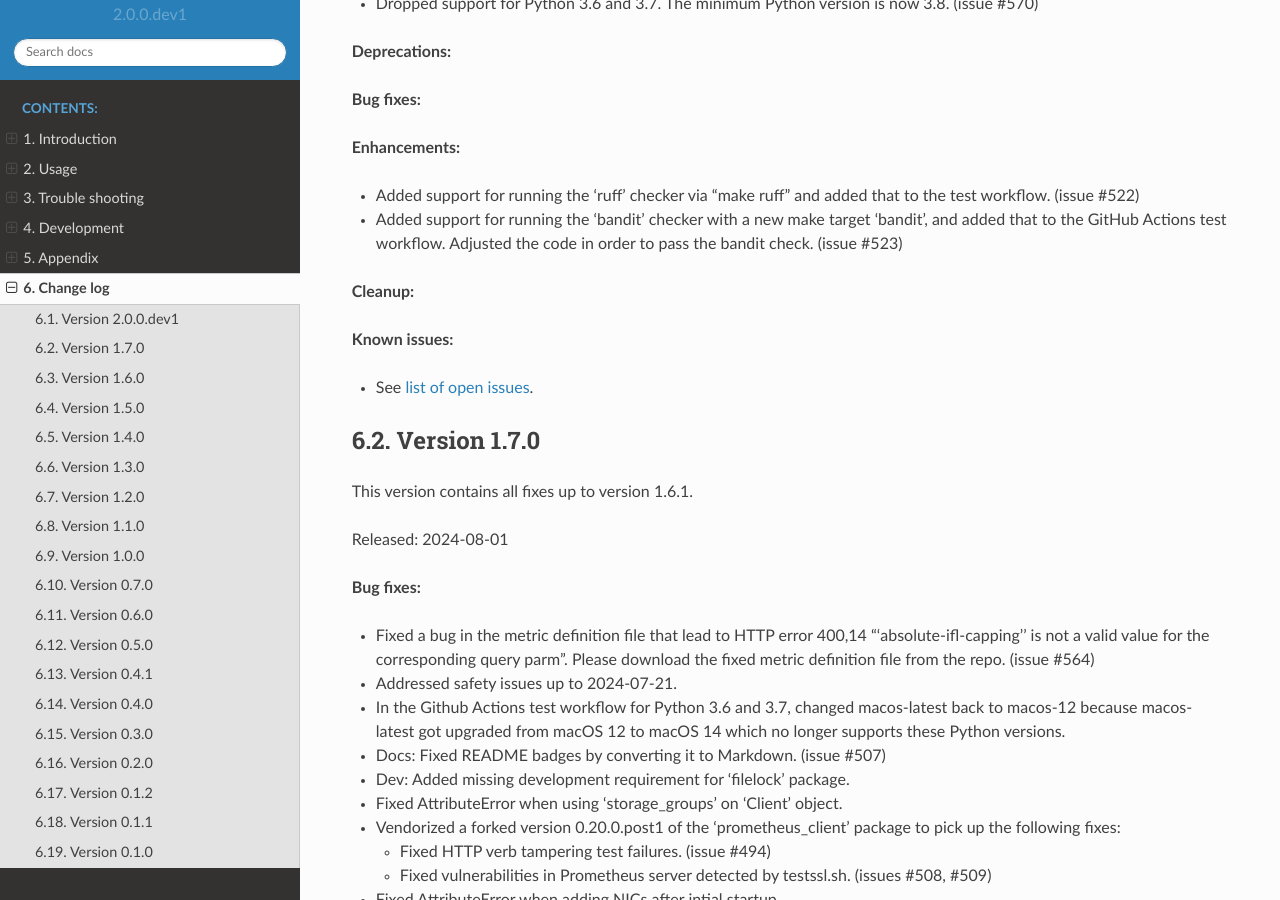
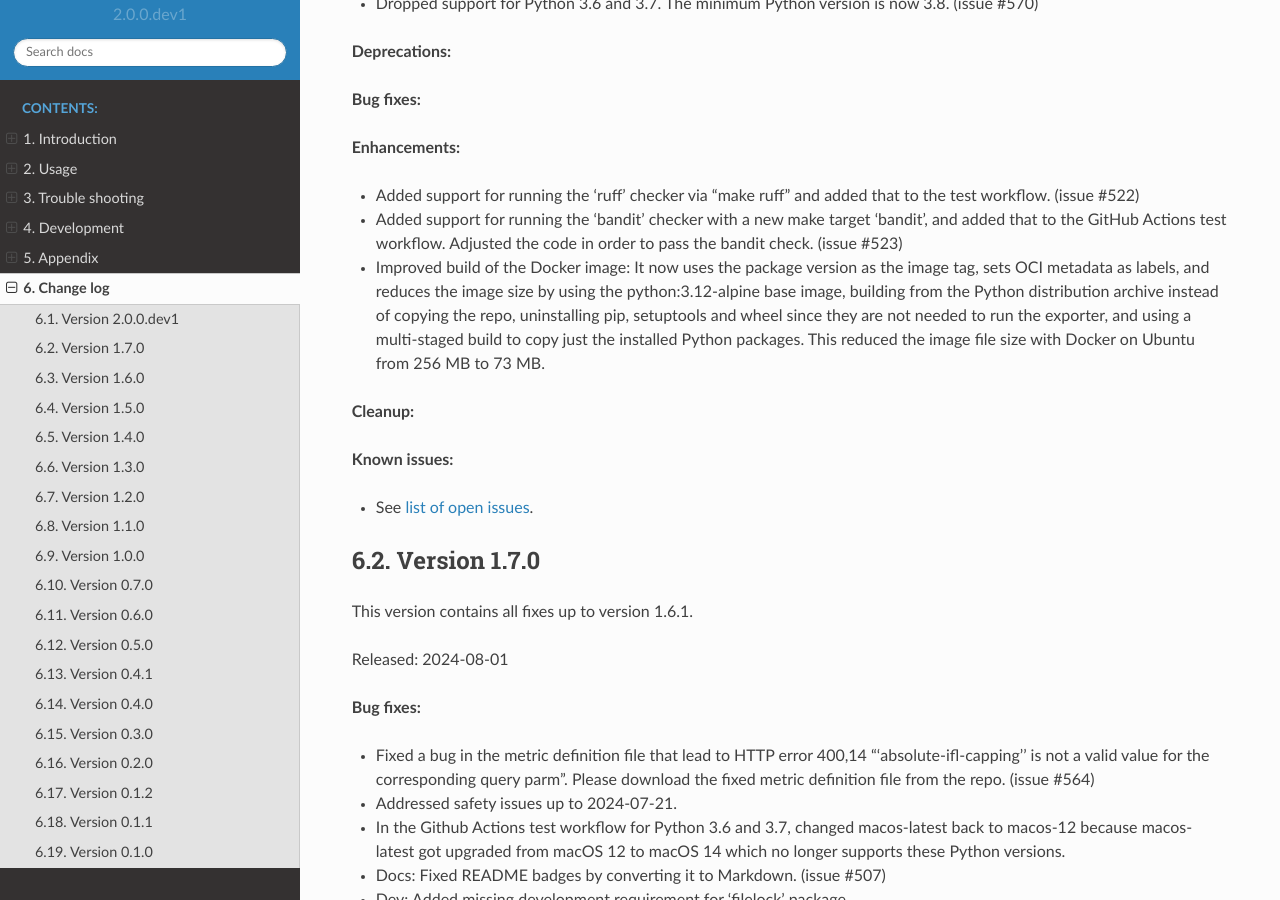
Before and after one commit to zhmcclient/zhmc-prometheus-exporter, a Sphinx documentation site: the page built from docs/changes.rst, in a window 1280 px wide and 900 px high, scrolled down 488 px. Built offline with Sphinx 7.4.7 and the Read the Docs theme 2.0.0, drawn with Linux system fonts in a browser that asks for light colours.

Commit message:
Improved docker image build
Details:

* Changed the Dockerfile to install the binary distribution archive instead
  of copying the repo. This will be a larger benefit when migrating to
  pyproject.toml because then it avoids copying the .git subtree.

* Changed to a multi-staged image build to minimize the size of the resulting
  image file.

* Uninstalled pip and setuptools after installing the exporter package,
  since they are not needed to run the exporter, in order to save space in the
  image.

* Changed the image tag to now use the package version instead of 'latest'.

* Added OCI metadata labels for the image.

Signed-off-by: Andreas Maier <maiera@de.ibm.com>

```diff
--- a/docs/changes.rst
+++ b/docs/changes.rst
@@ -51,6 +51,14 @@ Released: not yet
 * Added support for running the 'bandit' checker with a new make target
   'bandit', and added that to the GitHub Actions test workflow.
   Adjusted the code in order to pass the bandit check. (issue #523)
+
+* Improved build of the Docker image: It now uses the package version as the
+  image tag, sets OCI metadata as labels, and reduces the image size by using
+  the python:3.12-alpine base image, building from the Python distribution
+  archive instead of copying the repo, uninstalling pip, setuptools and
+  wheel since they are not needed to run the exporter, and using a multi-staged
+  build to copy just the installed Python packages. This reduced the image file
+  size with Docker on Ubuntu from 256 MB to 73 MB.
 
 **Cleanup:**
 
```
Also changed, not shown: 3 other files.
